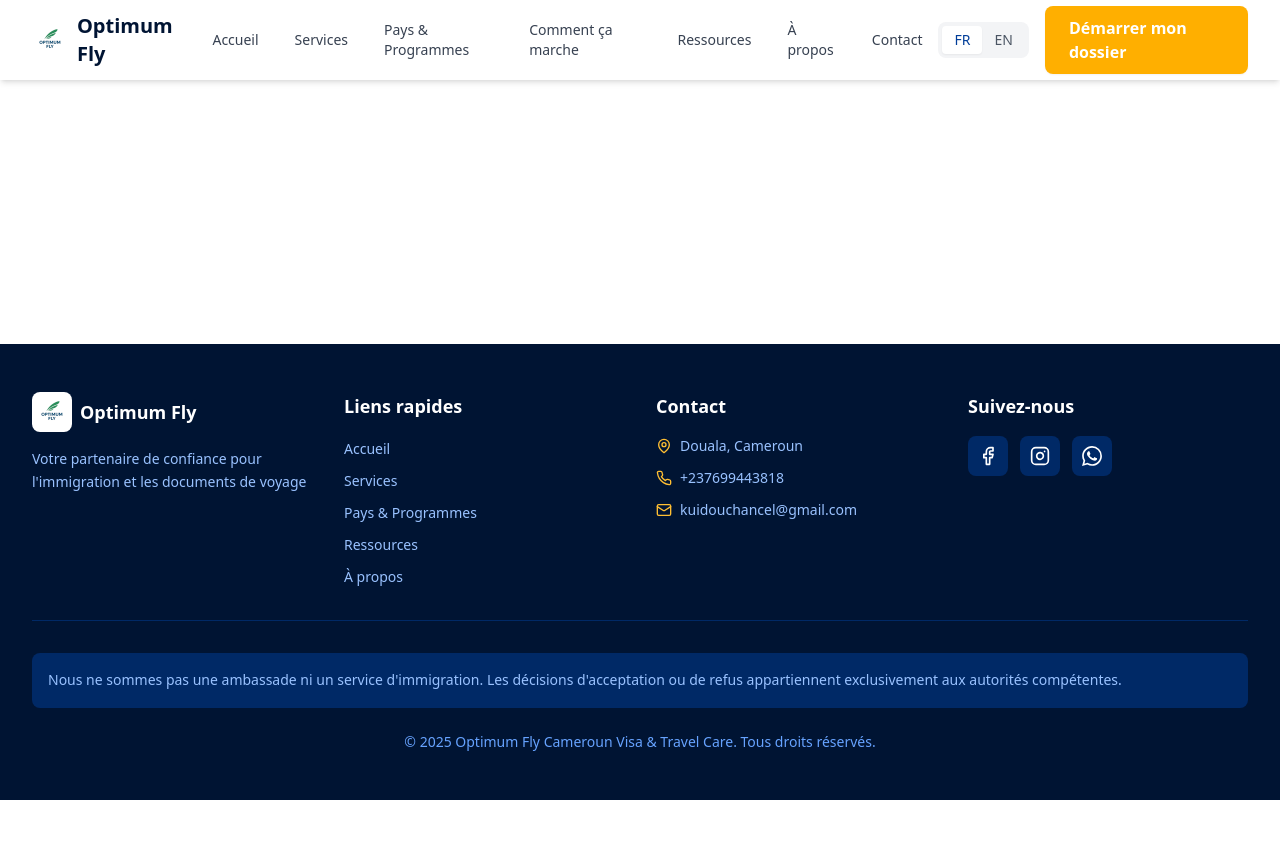
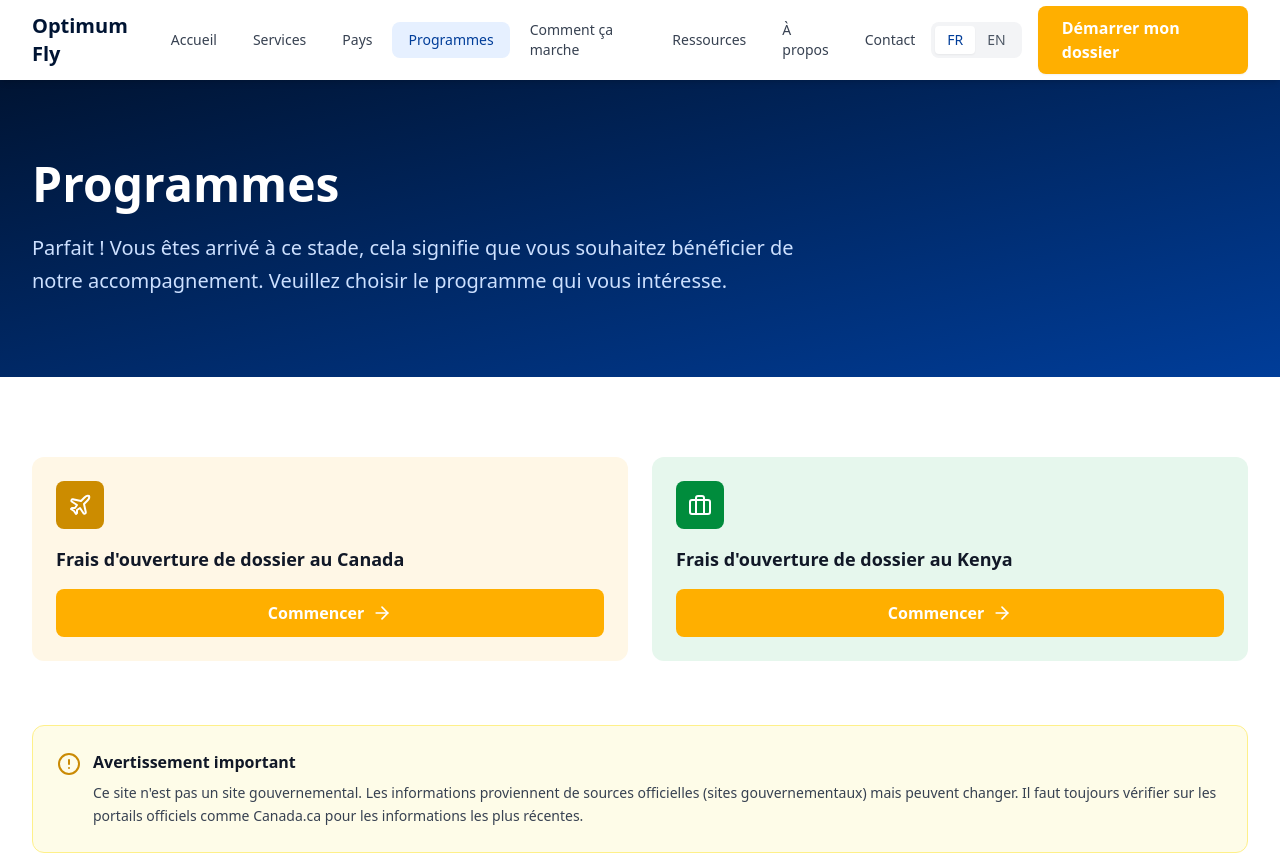
Before and after one commit to AngeArsene/optimumfly, a React (Vite) app: page /programs in a window 1280 px wide. Shown: the top 855 px of the page. Before the commit the page ends 800 px from the top, so only its background shows below. Built offline with nearby package versions, Linux system fonts and the light colour scheme.

Commit message:
feat: Add programs page and fix logos design.

```diff
--- a/index.html
+++ b/index.html
@@ -11,10 +11,10 @@
   <meta name="description" content="Professional administrative support for visas, study permits, travel documents and immigration preparation.">
 
   <!-- Favicons -->
-  <link rel="apple-touch-icon" sizes="180x180" href="/assets/favicon/apple-touch-icon.png">
-  <link rel="icon" type="image/png" sizes="32x32" href="/assets/favicon/favicon-32x32.png">
-  <link rel="icon" type="image/png" sizes="16x16" href="/assets/favicon/favicon-16x16.png">
-  <link rel="manifest" href="/assets/favicon/site.webmanifest">
+  <!-- <link rel="apple-touch-icon" sizes="180x180" href="/assets/favicon/apple-touch-icon.png"> -->
+  <link rel="icon" type="image/jpeg" sizes="32x32" href="/assets/favicon/favicon.jpeg">
+  <!-- <link rel="icon" type="image/png" sizes="16x16" href="/assets/favicon/favicon-16x16.png"> -->
+  <!-- <link rel="manifest" href="/assets/favicon/site.webmanifest"> -->
 </head>
 
 <body>
--- a/src/App.tsx
+++ b/src/App.tsx
@@ -10,6 +10,7 @@
 import { About } from './pages/About';
 import { Contact } from './pages/Contact';
 import { ScrollToTop } from './components/ScrollToTop';
+import { Programs } from './pages/Programs';
 
 function App() {
   return (
@@ -23,6 +24,7 @@
               <Route path="/" element={<Home />} />
               <Route path="/services" element={<Services />} />
               <Route path="/countries" element={<Countries />} />
+              <Route path="/programs" element={<Programs />} />
               <Route path="/how-it-works" element={<HowItWorks />} />
               <Route path="/resources" element={<Resources />} />
               <Route path="/about" element={<About />} />
--- a/src/components/Footer.tsx
+++ b/src/components/Footer.tsx
@@ -1,7 +1,7 @@
 import { Link } from 'react-router-dom';
 import { Facebook, Instagram, Mail, MapPin, Phone } from 'lucide-react';
 import { useLanguage } from '../contexts/LanguageContext';
-import yellowFavicon from '../../assets/favicon/favicon-32x32.png';
+import yellowFavicon from '../../assets/favicon/favicon.jpeg';
 
 export function Footer() {
   const { t } = useLanguage();
@@ -11,11 +11,11 @@
       <div className="max-w-7xl mx-auto px-4 sm:px-6 lg:px-8 py-12">
         <div className="grid grid-cols-1 md:grid-cols-2 lg:grid-cols-4 gap-8 mb-8">
           <div>
-            <div className="flex items-center space-x-2 mb-4">
-              <div className="w-10 h-10 bg-white rounded-lg flex items-center justify-center">
-                <img src={yellowFavicon} alt="" />
+            <div className="flex items-center mb-4">
+              <div className="w-1/2 h-1/2 bg-white rounded-lg flex items-center justify-center">
+                <img src={yellowFavicon} alt="" className="rounded" />
               </div>
-              <span className="font-bold text-lg">{t('brandName')}</span>
+              {/* <span className="font-bold text-lg">{t('brandName')}</span> */}
             </div>
             <p className="text-primary-200 text-sm leading-relaxed">
               {t('footer.tagline')}
--- a/src/components/Header.tsx
+++ b/src/components/Header.tsx
@@ -2,7 +2,7 @@
 import { Link, useLocation } from 'react-router-dom';
 import { Menu, X, Globe } from 'lucide-react';
 import { useLanguage } from '../contexts/LanguageContext';
-import favicon from '../../assets/favicon/favicon-32x32.png';
+// import favicon from '../../assets/favicon/favicon.jpeg';
 
 export function Header() {
   const [isMenuOpen, setIsMenuOpen] = useState(false);
@@ -13,6 +13,7 @@
     { label: t('nav.home'), path: '/' },
     { label: t('nav.services'), path: '/services' },
     { label: t('nav.countries'), path: '/countries' },
+    { label: t('nav.programs'), path: '/programs' },
     { label: t('nav.howItWorks'), path: '/how-it-works' },
     { label: t('nav.resources'), path: '/resources' },
     { label: t('nav.about'), path: '/about' },
@@ -25,11 +26,11 @@
     <header className="bg-white shadow-md sticky top-0 z-50">
       <div className="max-w-7xl mx-auto px-4 sm:px-6 lg:px-8">
         <div className="flex justify-between items-center h-20">
-          <Link to="/" className="flex items-center space-x-2">
-            <div className="w-10 h-10 rounded-lg flex items-center justify-center">
+          <Link to="/" className="flex items-center">
+            {/* <div className="w-10 h-10 rounded-lg flex items-center justify-center">
               <img src={favicon} alt="" />
-            </div>
-            <span className="font-bold text-xl text-primary-900 hidden sm:block">
+            </div> */}
+            <span className="font-bold text-xl text-primary-900">
               {t('brandName')}
             </span>
           </Link>
--- /dev/null
+++ b/src/pages/Programs.tsx
@@ -0,0 +1,86 @@
+import { Link } from 'react-router-dom';
+import {
+    Plane,
+    Briefcase,
+    ArrowRight,
+    AlertCircle,
+} from 'lucide-react';
+import { useLanguage } from '../contexts/LanguageContext';
+
+export function Programs() {
+    const { language } = useLanguage();
+
+    return (
+        <div className="min-h-screen bg-white">
+            <section className="bg-gradient-to-br from-primary-900 to-primary-700 text-white py-20">
+                <div className="max-w-7xl mx-auto px-4 sm:px-6 lg:px-8">
+                    <h1 className="text-4xl md:text-5xl font-bold mb-6">
+                        {language === 'fr' ? 'Programmes' : 'Programs'}
+                    </h1>
+                    <p className="text-xl text-primary-100 max-w-3xl leading-relaxed">
+                        {language === 'fr'
+                            ? 'Parfait ! Vous êtes arrivé à ce stade, cela signifie que vous souhaitez bénéficier de notre accompagnement. Veuillez choisir le programme qui vous intéresse.'
+                            : 'Perfect! You\'ve reached this stage, which means you\'d like to benefit from our support. Please choose the program that interests you.'}
+                    </p>
+                </div>
+            </section>
+
+            <div className="py-20">
+                <div className="max-w-7xl mx-auto px-4 sm:px-6 lg:px-8">
+                    <div className="grid grid-cols-1 lg:grid-cols-2 gap-6">
+                <div>
+                    <div className="bg-accent-50 rounded-xl p-6 sticky top-36">
+                        <div className="w-12 h-12 bg-accent-600 rounded-lg flex items-center justify-center mb-4">
+                            <Plane className="w-6 h-6 text-white" />
+                        </div>
+                        <h3 className="text-lg font-bold text-gray-900 mb-4">
+                            {language === 'fr' ? 'Frais d\'ouverture de dossier au Canada' : 'Canada file opening fees'}
+                        </h3>
+                        <Link
+                            to="https://shop.optimumfly.com/product/frais-douverture-de-dossier-au-canada/"
+                            className="w-full inline-flex items-center justify-center bg-accent-500 hover:bg-accent-600 text-white px-6 py-3 rounded-lg font-semibold transition-colors"
+                        >
+                            {language === 'fr' ? 'Commencer' : 'Start'}
+                            <ArrowRight className="ml-2 w-5 h-5" />
+                        </Link>
+                    </div>
+                </div>
+
+                <div>
+                    <div className="bg-secondary-50 rounded-xl p-6 sticky top-36">
+                        <div className="w-12 h-12 bg-secondary-600 rounded-lg flex items-center justify-center mb-4">
+                            <Briefcase className="w-6 h-6 text-white" />
+                        </div>
+                        <h3 className="text-lg font-bold text-gray-900 mb-4">
+                            {language === 'fr' ? 'Frais d\'ouverture de dossier au Kenya' : 'Kenya file opening fees'}
+                        </h3>
+                        <Link
+                            to="https://shop.optimumfly.com/product/frais-douverture-de-dossier-au-kenya/"
+                            className="w-full inline-flex items-center justify-center bg-accent-500 hover:bg-accent-600 text-white px-6 py-3 rounded-lg font-semibold transition-colors"
+                        >
+                            {language === 'fr' ? 'Commencer' : 'Start'}
+                            <ArrowRight className="ml-2 w-5 h-5" />
+                        </Link>
+                    </div>
+                </div>
+            </div>
+                    <div className="mt-16 bg-yellow-50 border border-yellow-200 rounded-xl p-6">
+                        <div className="flex items-start space-x-3">
+                            <AlertCircle className="w-6 h-6 text-yellow-600 flex-shrink-0 mt-0.5" />
+                            <div>
+                                <h3 className="font-bold text-gray-900 mb-2">
+                                    {language === 'fr' ? 'Avertissement important' : 'Important notice'}
+                                </h3>
+                                <p className="text-sm text-gray-700 leading-relaxed">
+                                    {language === 'fr'
+                                        ? 'Ce site n\'est pas un site gouvernemental. Les informations proviennent de sources officielles (sites gouvernementaux) mais peuvent changer. Il faut toujours vérifier sur les portails officiels comme Canada.ca pour les informations les plus récentes.'
+                                        : 'This site is not a government site. Information comes from official sources (government sites) but may change. Always verify on official portals like Canada.ca for the most recent information.'}
+                                </p>
+                            </div>
+                        </div>
+                    </div>
+                </div>
+            </div>
+        </div>
+    );
+}
--- a/src/pages/Resources.tsx
+++ b/src/pages/Resources.tsx
@@ -12,7 +12,9 @@
 import { useLanguage } from '../contexts/LanguageContext';
 
 export function Resources() {
-  const { language } = useLanguage();
+  const { language, t } = useLanguage();
+
+  const whatsappBaseLink = `https://wa.me/${t('contact.phone_number')}?text=`;
 
   const guides = [
     {
@@ -23,8 +25,8 @@
           ? 'Tout ce qu\'il faut savoir sur le permis d\'études canadien, du choix du programme aux démarches après l\'arrivée.'
           : 'Everything you need to know about the Canadian study permit, from choosing a program to procedures after arrival.',
       link: language === 'fr'
-        ? 'https://wa.me/237699443818?text=Bonjour, je suis intéressé(e) par votre guide "Étudier au Canada". Pouvez-vous m\'en dire plus ou me mettre en contact avec un conseiller ?'
-        : 'https://wa.me/237699443818?text=Hello, I am interested in your "Studying in Canada" guide. Could you tell me more about it or put me in touch with an advisor?',
+        ? whatsappBaseLink + 'Bonjour, je suis intéressé(e) par votre guide "Étudier au Canada". Pouvez-vous m\'en dire plus ou me mettre en contact avec un conseiller ?'
+        : whatsappBaseLink + 'Hello, I am interested in your "Studying in Canada" guide. Could you tell me more about it or put me in touch with an advisor?',
     },
     {
       icon: Plane,
@@ -34,8 +36,8 @@
           ? 'Explication complète du processus de demande de visa visiteur, documents requis et erreurs à éviter.'
           : 'Complete explanation of the visitor visa application process, required documents and errors to avoid.',
       link: language === 'fr'
-        ? 'https://wa.me/237699443818?text=Bonjour, je suis intéressé(e) par votre guide "Visa visiteur Canada". Pouvez-vous m\'en dire plus ou me mettre en contact avec un conseiller ?'
-        : 'https://wa.me/237699443818?text=Hello, I am interested in your "Canada visitor visa" guide. Could you tell me more about it or put me in touch with an advisor?',
+        ? whatsappBaseLink + 'Bonjour, je suis intéressé(e) par votre guide "Visa visiteur Canada". Pouvez-vous m\'en dire plus ou me mettre en contact avec un conseiller ?'
+        : whatsappBaseLink + 'Hello, I am interested in your "Canada visitor visa" guide. Could you tell me more about it or put me in touch with an advisor?',
     },
     {
       icon: Briefcase,
@@ -48,8 +50,8 @@
           ? 'Synthèse des programmes de travailleurs qualifiés : points, langues, expérience et procédures.'
           : 'Summary of skilled worker programs: points, languages, experience and procedures.',
       link: language === 'fr'
-        ? 'https://wa.me/237699443818?text=Bonjour, je suis intéressé(e) par votre guide "Travailleurs qualifiés". Pouvez-vous m\'en dire plus ou me mettre en contact avec un conseiller ?'
-        : 'https://wa.me/237699443818?text=Hello, I am interested in your "Skilled workers" guide. Could you tell me more about it or put me in touch with an advisor?',
+        ? whatsappBaseLink + 'Bonjour, je suis intéressé(e) par votre guide "Travailleurs qualifiés". Pouvez-vous m\'en dire plus ou me mettre en contact avec un conseiller ?'
+        : whatsappBaseLink + 'Hello, I am interested in your "Skilled workers" guide. Could you tell me more about it or put me in touch with an advisor?',
     },
   ];
 
--- a/src/utils/translations.ts
+++ b/src/utils/translations.ts
@@ -1,6 +1,7 @@
 const currentYear = new Date().getFullYear();
 
-const phone_number = '+237699443818';
+const phone_number = '+237659159860';
+const email_address = 'hello@optimumfly.com';
 
 export const translations = {
   fr: {
@@ -11,7 +12,8 @@
     nav: {
       home: 'Accueil',
       services: 'Services',
-      countries: 'Pays & Programmes',
+      countries: 'Pays',
+      programs: 'Programmes',
       howItWorks: 'Comment ça marche',
       resources: 'Ressources',
       about: 'À propos',
@@ -20,7 +22,7 @@
     },
     contact: {
       phone_number: phone_number,
-      email: 'kuidouchancel@gmail.com'
+      email: email_address
     },
     hero: {
       title: 'Accompagnement complet pour vos visas et documents de voyage',
@@ -123,7 +125,8 @@
     nav: {
       home: 'Home',
       services: 'Services',
-      countries: 'Countries & Programs',
+      countries: 'Countries',
+      programs: 'Programs',
       howItWorks: 'How It Works',
       resources: 'Resources',
       about: 'About Us',
@@ -132,7 +135,7 @@
     },
     contact: {
       phone_number: phone_number,
-      email: 'kuidouchancel@gmail.com'
+      email: email_address
     },
     hero: {
       title: 'Complete support for your visas and travel documents',
```
Also changed, not shown: assets/favicon/WhatsApp Image 2025-12-16 at 16.09.58.jpeg (added), assets/favicon/favicon.jpeg (added).
